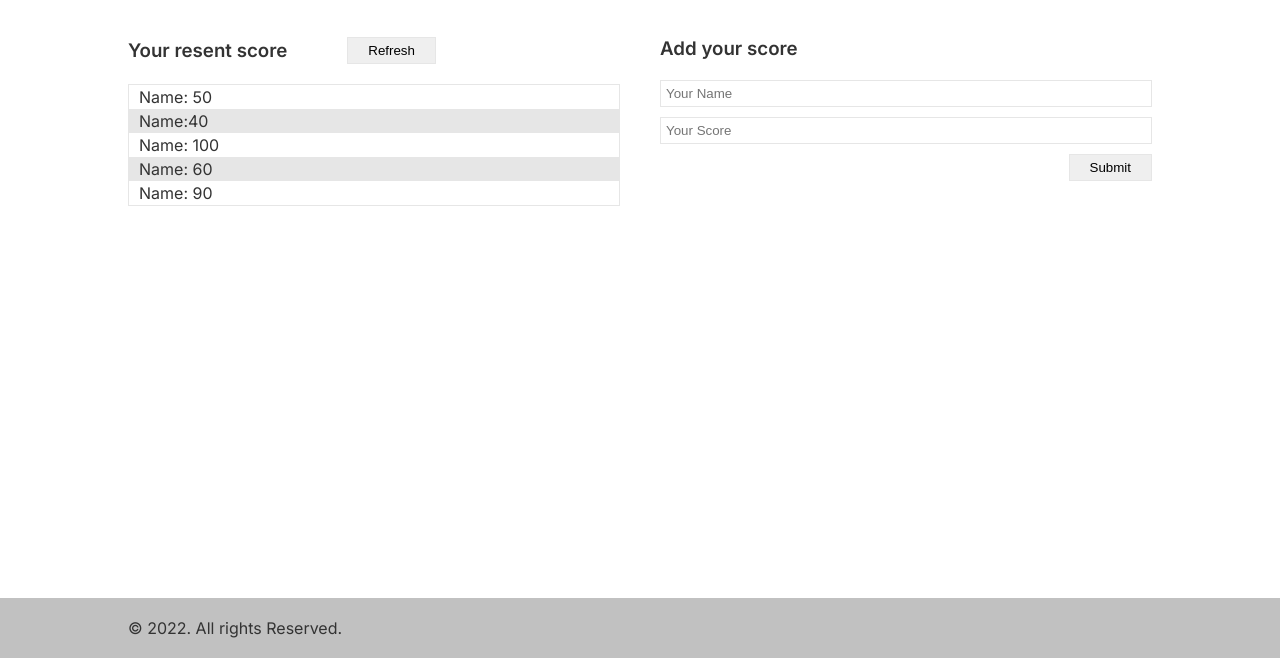
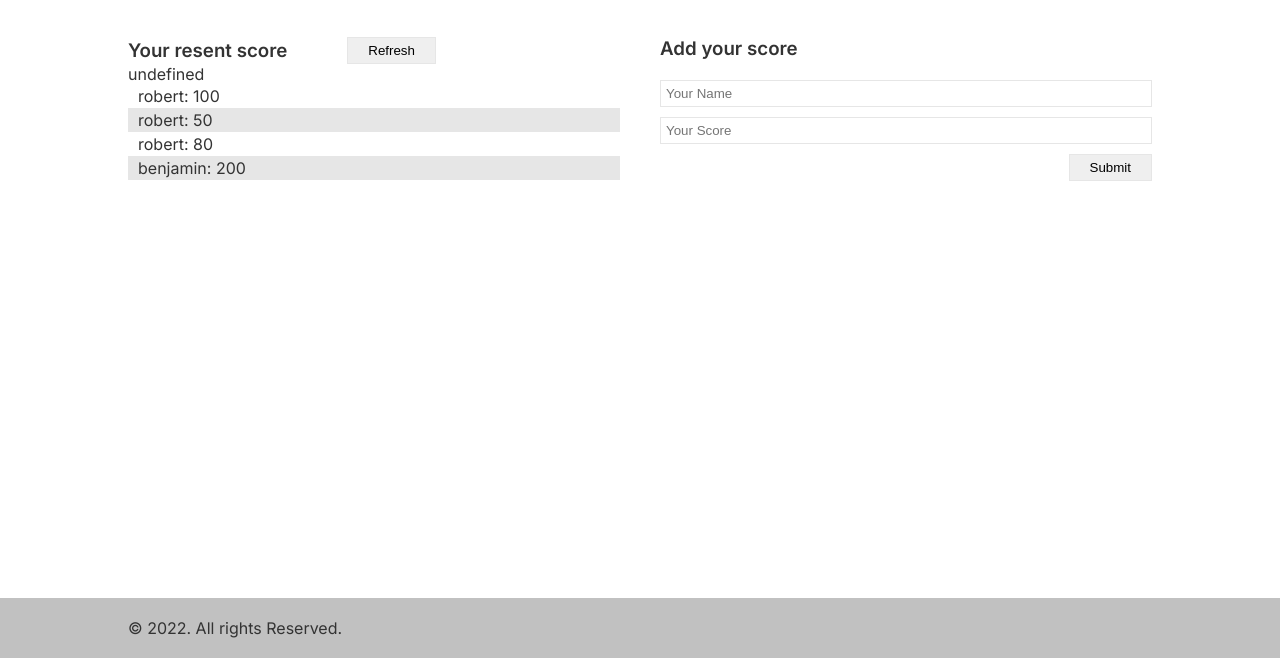
Before and after one commit to Alabi12/Leaderboard, a website built with webpack: page src/index.html in a window 1280 px wide. Shown: the part 142-800 px from the top of the page. Built offline with nearby package versions, Linux system fonts and the light colour scheme.

Commit message:
add javascript section to populate the list

```diff
--- a/src/index.html
+++ b/src/index.html
@@ -29,13 +29,14 @@
             <h3>Your resent score</h3>
             <button class="refresh-btn">Refresh</button>
           </div>
-          <ul class="list">
+          <div class="list-Items"></div>
+          <!-- <ul class="list">
             <li class="list-item">Name: 50</li>
             <li class="list-item">Name:40</li>
             <li class="list-item">Name: 100</li>
             <li class="list-item">Name: 60</li>
             <li class="list-item">Name: 90</li>
-          </ul>
+          </ul> -->
         </div>
         <div class="form-container">
           <h3>Add your score</h3>
--- a/src/index.js
+++ b/src/index.js
@@ -1,41 +1,35 @@
-import './style.css';
+import "./style.css";
 
-const todoContainer = document.querySelector('.todo-list');
+const list = document.querySelector(".list-Items");
 
-const toDoItems = [
+const Items = [
   {
-    description: 'My first to do',
-    completed: false,
-    index: 0,
+    Name: "robert",
+    score: 100,
   },
   {
-    description: 'My second to do',
-    completed: false,
-    index: 1,
+    Name: "robert",
+    score: 50,
   },
   {
-    description: 'My third to do',
-    completed: false,
-    index: 2,
+    Name: "robert",
+    score: 80,
+  },
+  {
+    Name: "benjamin",
+    score: 200,
   },
 ];
 
-const itemMarkupGen = (data) => `<li class="todo" data-index="${data.index}" data-completed="${data.completed}">
-  <input type="checkbox" id="${data.index}" name="${data.index}" value="Bike">
-  <label for="${data.index}"> ${data.description} <i
-          class="fa-list-icon fa-solid fa-ellipsis-vertical"></i></label>
+let listItems;
+const populateTable = () => {
+  const ulTag = document.createElement("ul");
+  Items.forEach((item) => {
+    listItems += `<li class="list-item">${item.Name}: ${item.score}
   </li>`;
-
-const populateList = (arr) => {
-  let listString = '';
-
-  const sortedArr = arr.sort((a, b) => a.index - b.index);
-
-  sortedArr.forEach((item) => {
-    listString += itemMarkupGen(item);
   });
-
-  todoContainer.innerHTML = listString;
+  ulTag.innerHTML = listItems;
+  list.appendChild(ulTag);
 };
 
-populateList(toDoItems);
+populateTable();
--- a/src/style.css
+++ b/src/style.css
@@ -58,6 +58,7 @@ body {
 .list-item {
   padding: 0.2rem;
   padding-left: 1rem;
+  list-style: none;
 }
 
 .list-item:nth-child(even) {
```
Also changed, not shown: dist/index.html, dist/main.js.
